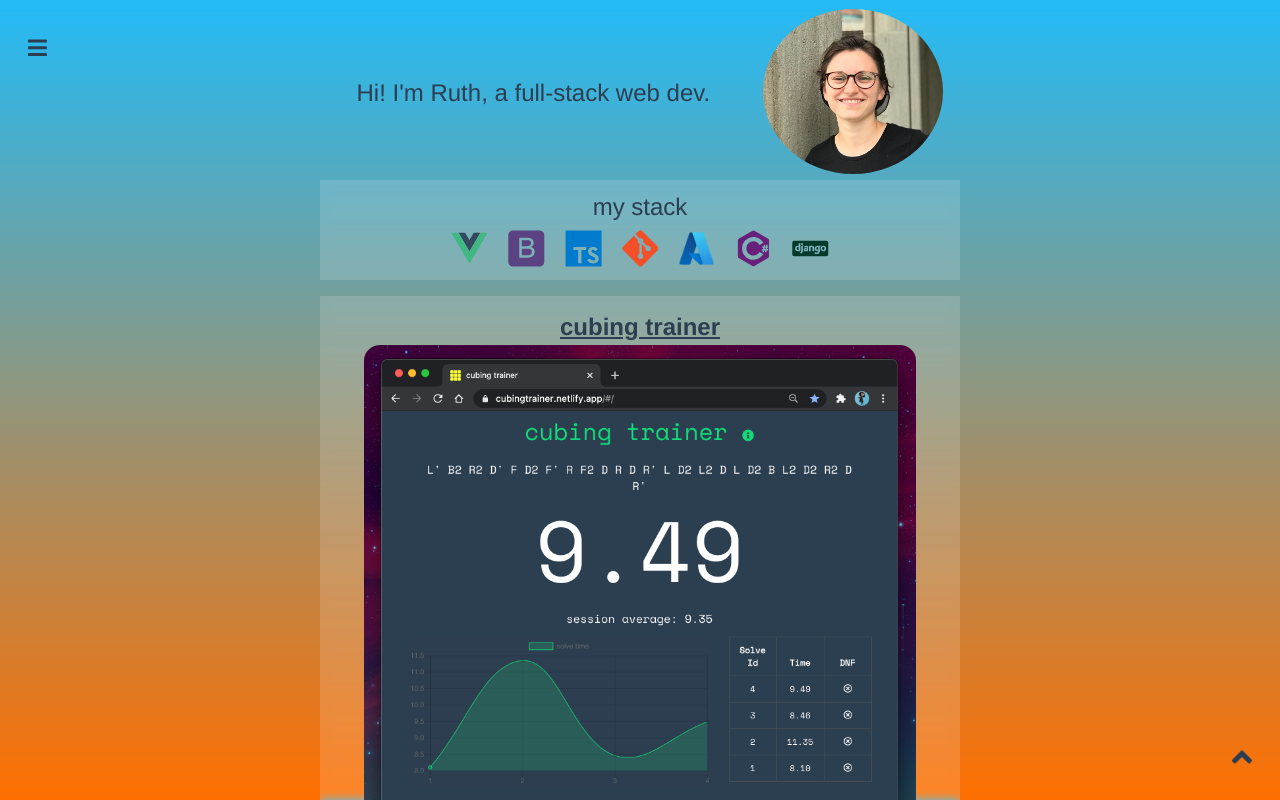
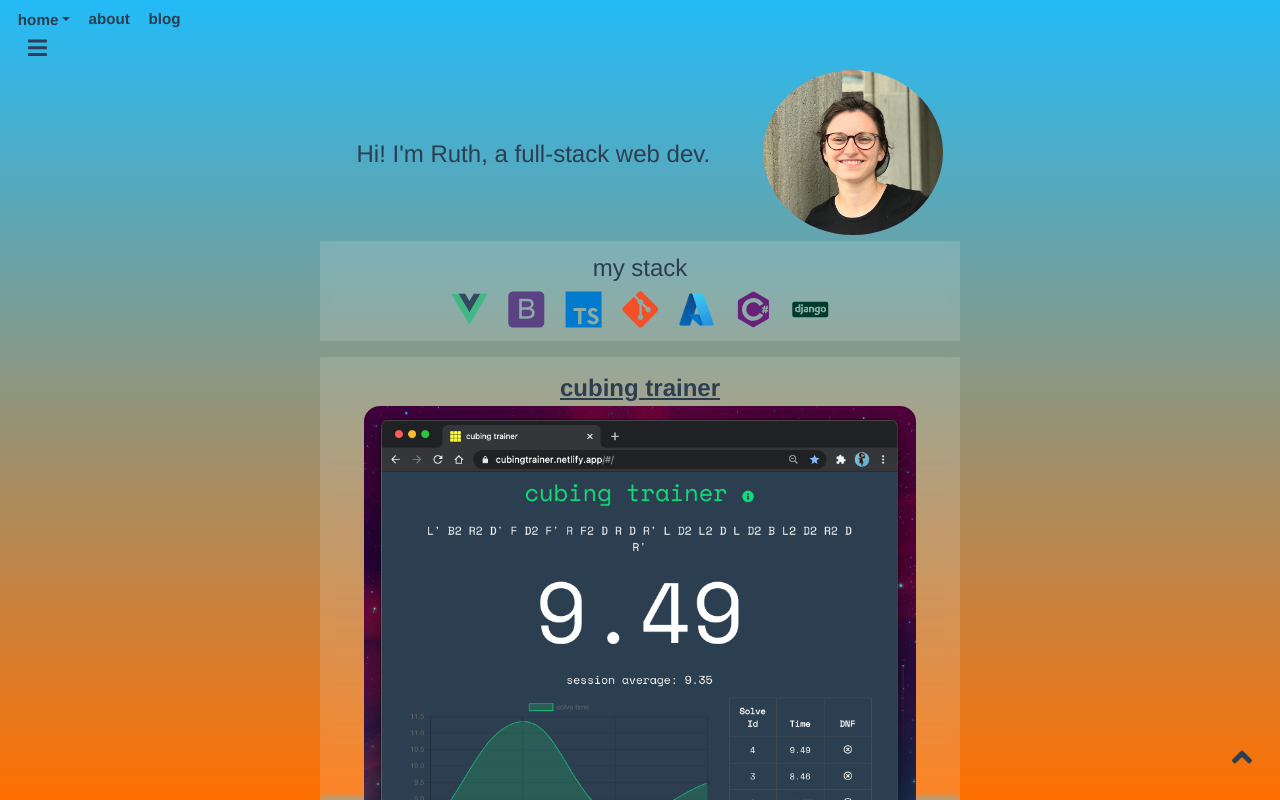
Before and after one commit to ruthrootz/portfolio, a Vue app: page / in a window 1280 px wide. Shown: the top 800 px of the page. Built offline with nearby package versions, Linux system fonts and the light colour scheme.

Commit message:
navbar added

```diff
--- a/src/App.vue
+++ b/src/App.vue
@@ -1,5 +1,17 @@
 <template>
     <div id="app">
+        <b-navbar>
+            <b-navbar-nav>
+                <b-nav-item-dropdown href="#" text="home" right>
+                    <b-dropdown-item href="#">EN</b-dropdown-item>
+                    <b-dropdown-item href="#">ES</b-dropdown-item>
+                    <b-dropdown-item href="#">RU</b-dropdown-item>
+                    <b-dropdown-item href="#">FA</b-dropdown-item>
+                </b-nav-item-dropdown>
+                <b-nav-item href="#">about</b-nav-item>
+                <b-nav-item href="#">blog</b-nav-item>
+            </b-navbar-nav>
+        </b-navbar>
         <div id="nav-open-button"><font-awesome-icon icon="bars" v-b-toggle.sidebar variant="link" /></div>
         <div class="sidebar-wrapper">
             <b-sidebar id="sidebar" shadow no-enforce-focus no-header>
```
